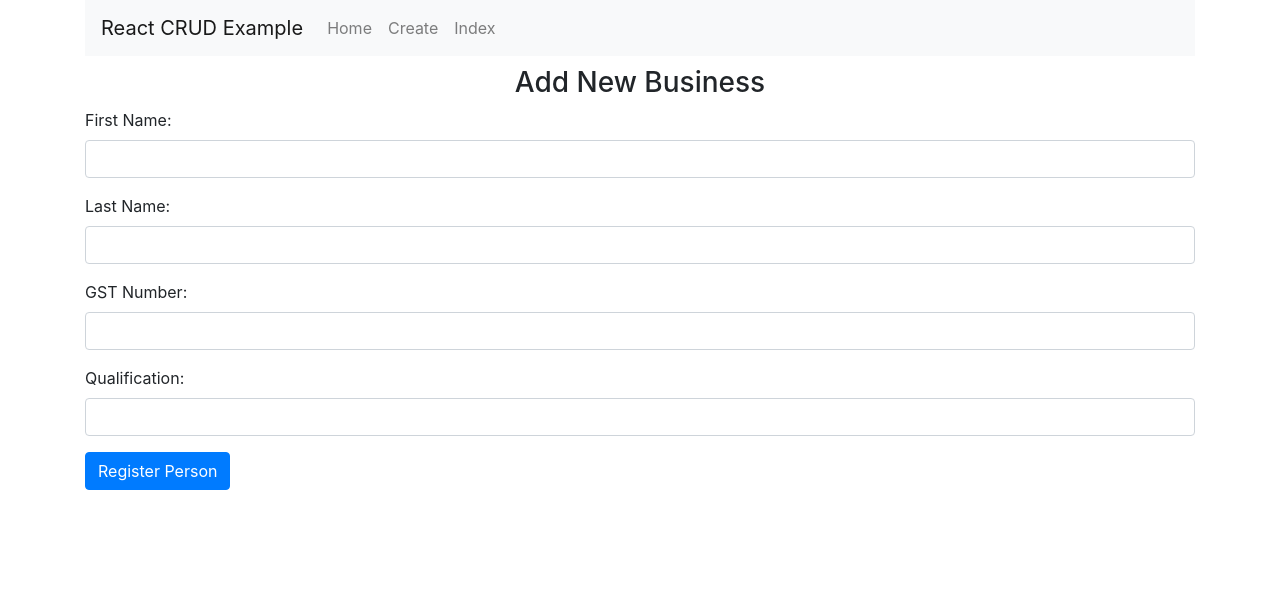
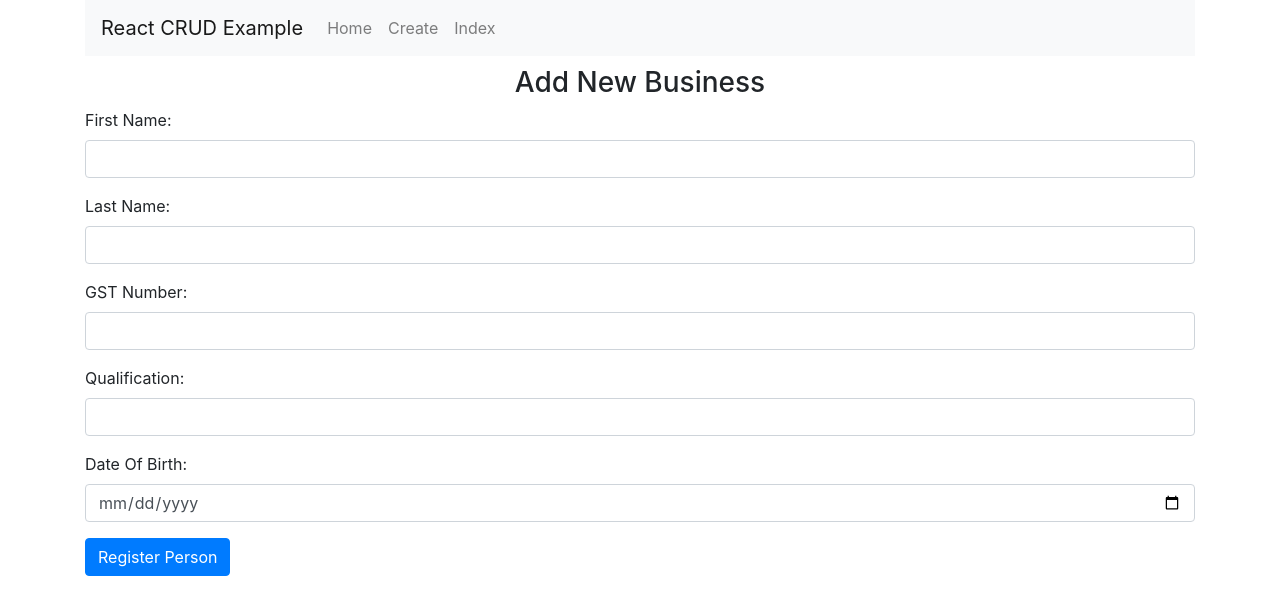
Before and after one commit to amriksingh0786/react-crud-mongo, a React (Create React App) app: page /create in a window 1280 px wide. Shown: the top 614 px of the page. Built offline with nearby package versions, Linux system fonts and the light colour scheme.

Commit message:
date added

```diff
--- a/src/components/TableRow.js
+++ b/src/components/TableRow.js
@@ -29,6 +29,9 @@ class TableRow extends Component {
             {this.props.obj.person_qualification}
           </td>
           <td>
+            {this.props.obj.date_of_birth}
+          </td>
+          <td>
             <Link to={"/edit/"+this.props.obj._id} className="btn btn-primary">Edit</Link>
           </td>
           <td>
--- a/src/components/create.component.js
+++ b/src/components/create.component.js
@@ -9,13 +9,15 @@ export default class Create extends Component {
     this.onChangeBusinessName = this.onChangeBusinessName.bind(this);
     this.onChangeGstNumber = this.onChangeGstNumber.bind(this);
     this.onChangeQualification = this.onChangeQualification.bind(this);
+    this.onChangeDOB = this.onChangeDOB.bind(this);
     this.onSubmit = this.onSubmit.bind(this);
 
     this.state = {
       first_name: '',
       last_name: '',
       business_gst_number:'',
-      person_qualification:''
+      person_qualification:'',
+      date_of_birth:''
     }
   }
   onChangePersonName(e) {
@@ -38,6 +40,11 @@ export default class Create extends Component {
       person_qualification: e.target.value
     })
   }
+  onChangeDOB(e){
+      this.setState({
+        date_of_birth: e.target.value
+      })
+  }
 
   onSubmit(e) {
     e.preventDefault();
@@ -45,7 +52,8 @@ export default class Create extends Component {
       first_name: this.state.first_name,
       last_name: this.state.last_name,
       business_gst_number: this.state.business_gst_number,
-      person_qualification: this.state.person_qualification
+      person_qualification: this.state.person_qualification,
+      date_of_birth: this.state.date_of_birth
     };
     axios.post('http://localhost:4000/business/add', obj)
         .then(res => console.log(res.data));
@@ -54,7 +62,8 @@ export default class Create extends Component {
       first_name: '',
       last_name: '',
       business_gst_number: '',
-      person_qualification: ''
+      person_qualification: '',
+      date_of_birth: ''
     })
   }
 
@@ -102,6 +111,14 @@ export default class Create extends Component {
                       </datalist>
                 </div>
                 <div className="form-group">
+                    <label>Date Of Birth: </label>
+                    <input type="date"
+                      className="form-control"
+                      value={this.state.date_of_birth}
+                      onChange={this.onChangeDOB}
+                      />
+                </div>
+                <div className="form-group">
                     <input type="submit"
                       value="Register Person"
                       className="btn btn-primary"/>
--- a/src/components/index.component.js
+++ b/src/components/index.component.js
@@ -33,6 +33,8 @@ export default class Index extends Component {
                 <th>First Name</th>
                 <th>Last Name</th>
                 <th>GST Number</th>
+                <th>Qualification</th>
+                <th>DOB</th>
                 <th colSpan="2">Action</th>
               </tr>
             </thead>
```
Also changed, not shown: 2 other files (tests, documents, lock files or other folders).
